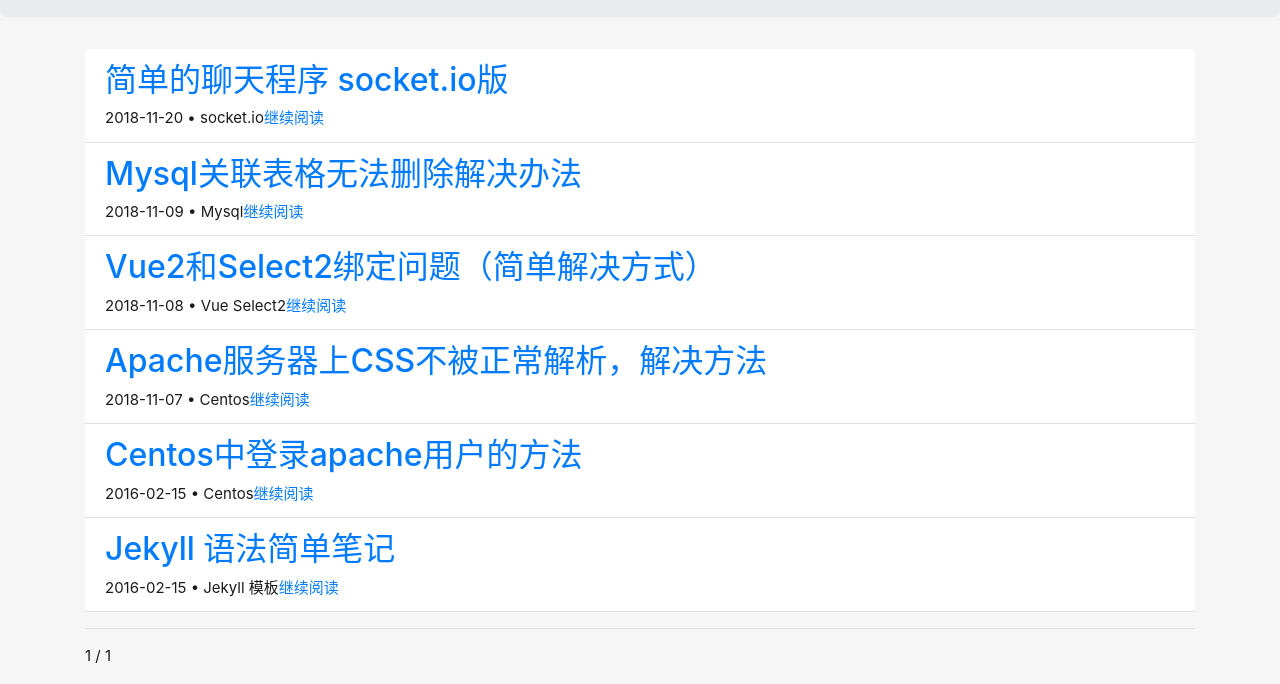
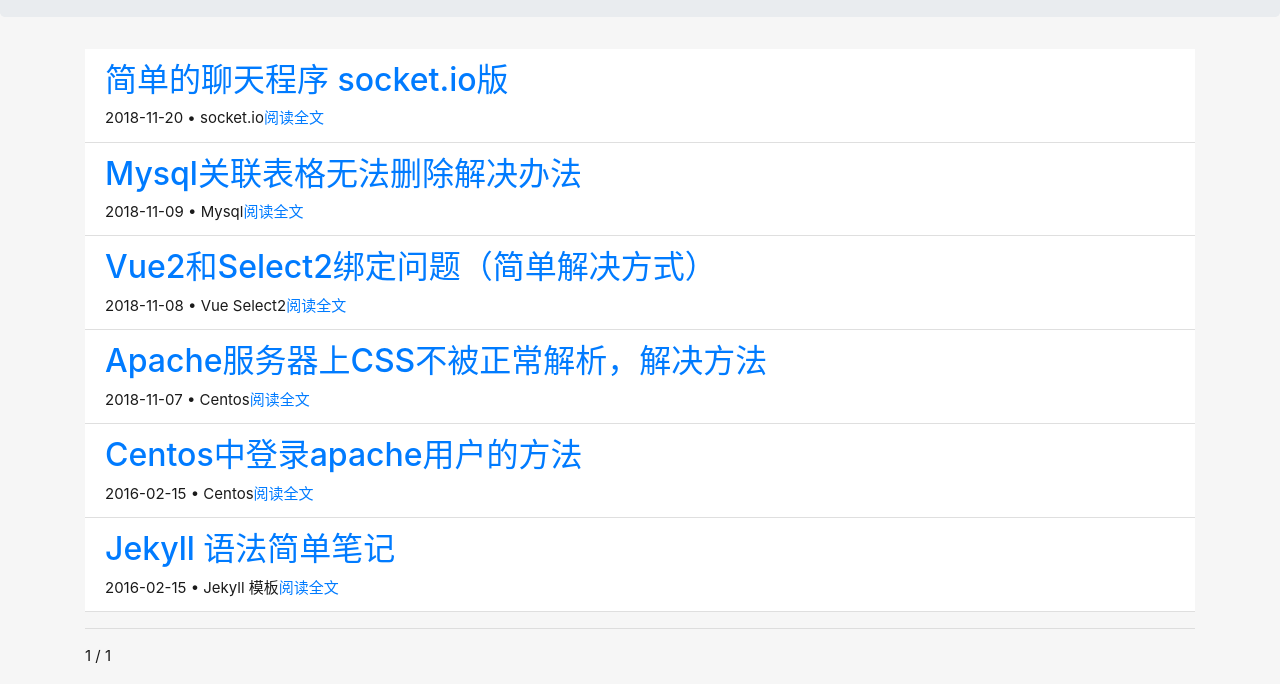
Before and after one commit to cfwin/cfwin.github.io, a Jekyll site: the page built from index.html, in a window 1280 px wide. Shown: the part 272-956 px from the top of the page. Built offline with Jekyll 4.4.1, drawn with Linux system fonts in a browser that asks for light colours; the list of posts is cut into pages by our own code.

Commit message:
Update index.html

```diff
--- a/index.html
+++ b/index.html
@@ -8,7 +8,7 @@
     <li class="transition-3d-hover list-group-item">
       <h2 class="post-list__post-title post-title"><a href="{{ post.url }}" title="访问 {{ post.title }}">{{ post.title }}</a></h2>
       <!--<p class="excerpt">{{ post.content | strip_html | strip_newlines | truncate: 250 }}&hellip;</p>-->
-      <div class="post-list__meta"><time datetime="{{post.date | date: date_to_xmlschema}}" class="post-list__meta--date date">{{ post.date | date: "%F"}}</time> &#8226; <span class="post-list__meta--tags tags">{{ post.tags | join:' ' }}</span><a class="btn-border-small" href={{ post.url }}>继续阅读</a></div>
+      <div class="post-list__meta"><time datetime="{{post.date | date: date_to_xmlschema}}" class="post-list__meta--date date">{{ post.date | date: "%F"}}</time> &#8226; <span class="post-list__meta--tags tags">{{ post.tags | join:' ' }}</span><a class="btn-border-small" href={{ post.url }}>阅读全文</a></div>
     </li>
     {% endfor %}
   </ol>
```
